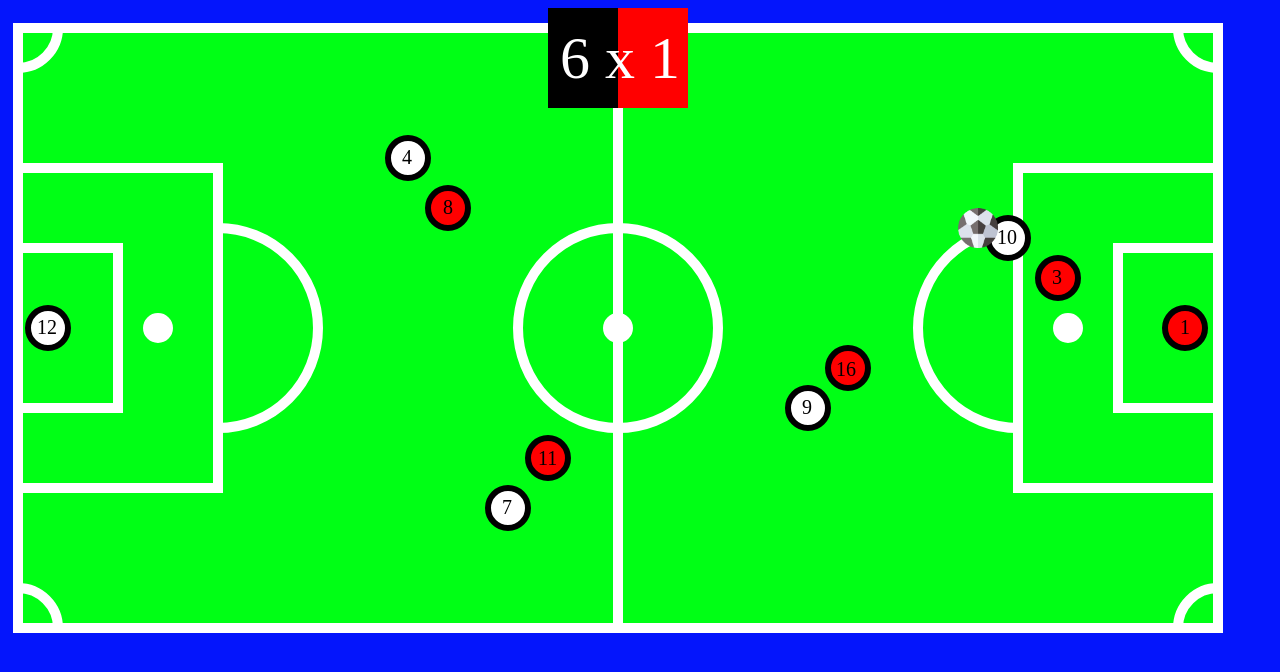
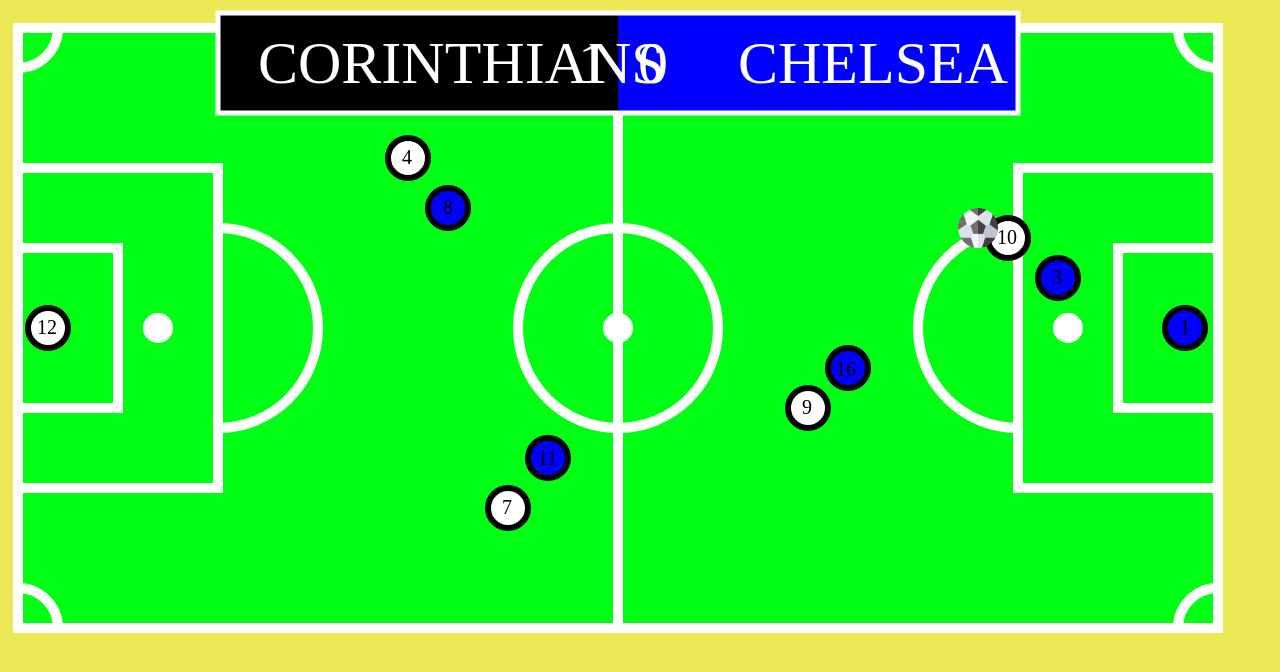
Before and after one commit to Leo-Macedo/CampoDeFutebol, a plain HTML site: page index.html in a window 1280 px wide. Shown: the top 672 px of the page. Drawn offline with Linux system fonts and the light colour scheme.

Commit message:
mudança placar

```diff
--- a/css/estilo.css
+++ b/css/estilo.css
@@ -1,3 +1,3 @@
 body {
-    background-color: rgb(4, 21, 252);
+    background-color: #ede855;
 }
--- a/js/script.js
+++ b/js/script.js
@@ -117,10 +117,10 @@
   ctx.fill();
   ctx.stroke();
 
-  //jogadores são paulo
+  //jogadores chelsea
   ctx.lineWidth='6'
   ctx.strokeStyle='black'
-  ctx.fillStyle='red';
+  ctx.fillStyle='blue';
   ctx.beginPath();
   ctx.arc(1177,320, 20,0,Math.PI* 2);
   ctx.fill();
@@ -148,16 +148,29 @@
 
   //placar cor
   ctx.fillStyle = "black";
-  ctx.fillRect(540, 0, 70, 100);
+  ctx.fillRect(210, 5, 510, 100);
 
-  //placar sao
-  ctx.fillStyle = "red";
-  ctx.fillRect(610, 0, 70, 100);
+  //placar CHELSEA
+  ctx.fillStyle = "blue";
+  ctx.fillRect(610, 5, 400, 100);
 
-  //letras
+  //linha do placar
+  ctx.strokeStyle = "white";
+  ctx.lineWidth = "5";
+  ctx.strokeRect(210, 5, 800, 100);
+
+  //placar
   ctx.fillStyle='white';
   ctx.font = '60px Bernard MT Condensed';
-  ctx.fillText('6 x 1', 552, 70);
+  ctx.fillText('1  0', 570, 75);
+
+  //nome corinthians
+  ctx.fillStyle='white';
+  ctx.font = '60px Bernard MT Condensed';
+  ctx.fillText('CORINTHIANS', 250, 75);
+
+  //nome chelsea
+  ctx.fillText('CHELSEA', 730, 75);
 
    //bola
    var imagem=new Image();
@@ -172,31 +185,21 @@
     ctx.font = '20px Bernard MT Condensed';
     ctx.fillText('9', 794, 406);
 
-    ctx.fillStyle='black';
     ctx.fillText('10', 989, 236);
 
-    ctx.fillStyle='black';
     ctx.fillText('7', 494, 506);
 
-
-    ctx.fillStyle='black';
     ctx.fillText('4', 394, 156);
 
-    ctx.fillStyle='black';
     ctx.fillText('12', 29, 326);
 
- //numero dos jogadores do são paulo
-    ctx.fillStyle='black';
+ //numero dos jogadores do chelsea
     ctx.fillText('1', 1172, 326);
 
-    ctx.fillStyle='black';
     ctx.fillText('3', 1044, 276);
 
-    ctx.fillStyle='black';
     ctx.fillText('11', 530, 457);
 
-    ctx.fillStyle='black';
     ctx.fillText('16', 828, 368);
 
-    ctx.fillStyle='black';
     ctx.fillText('8', 435, 206);
```
